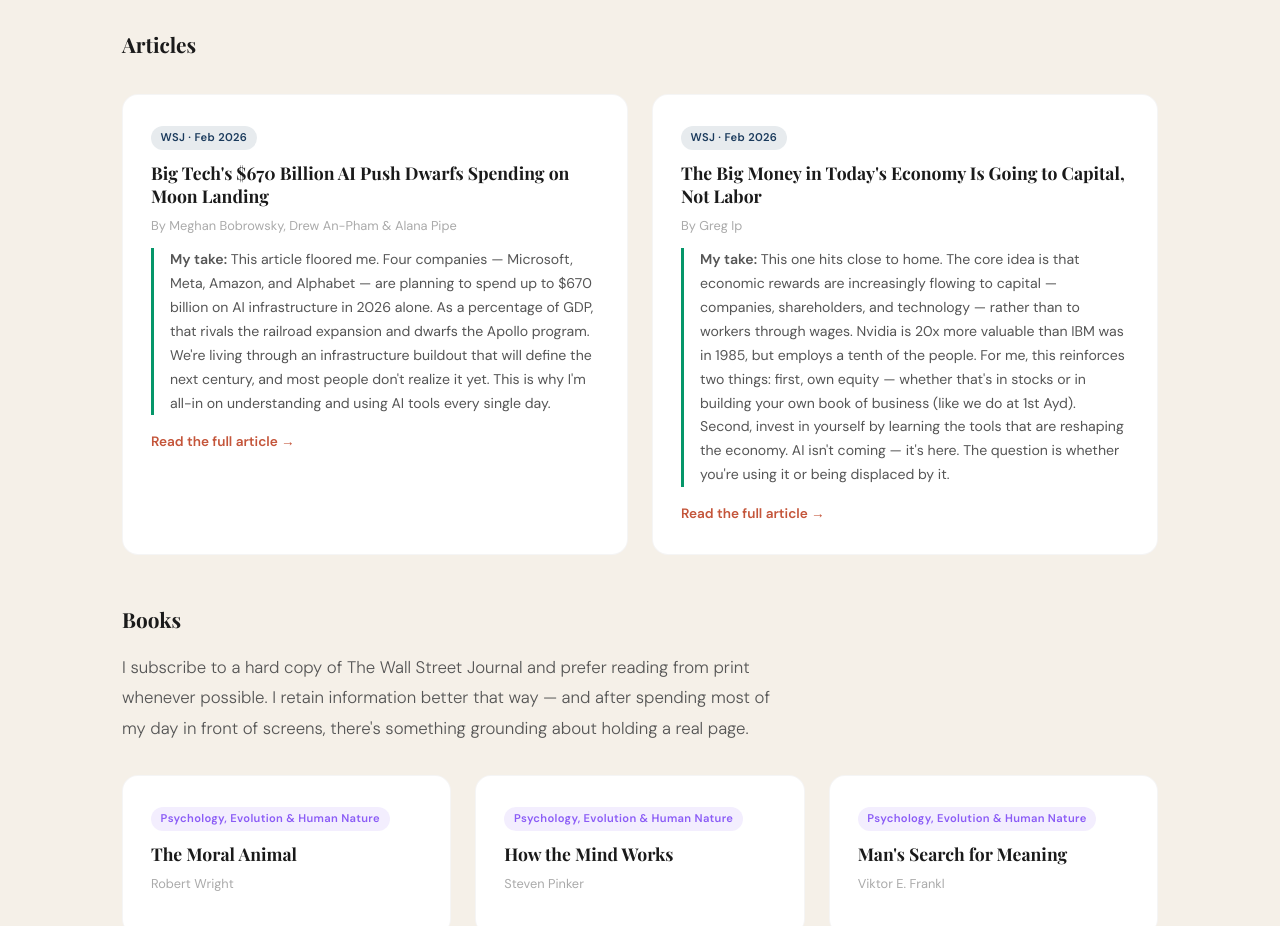
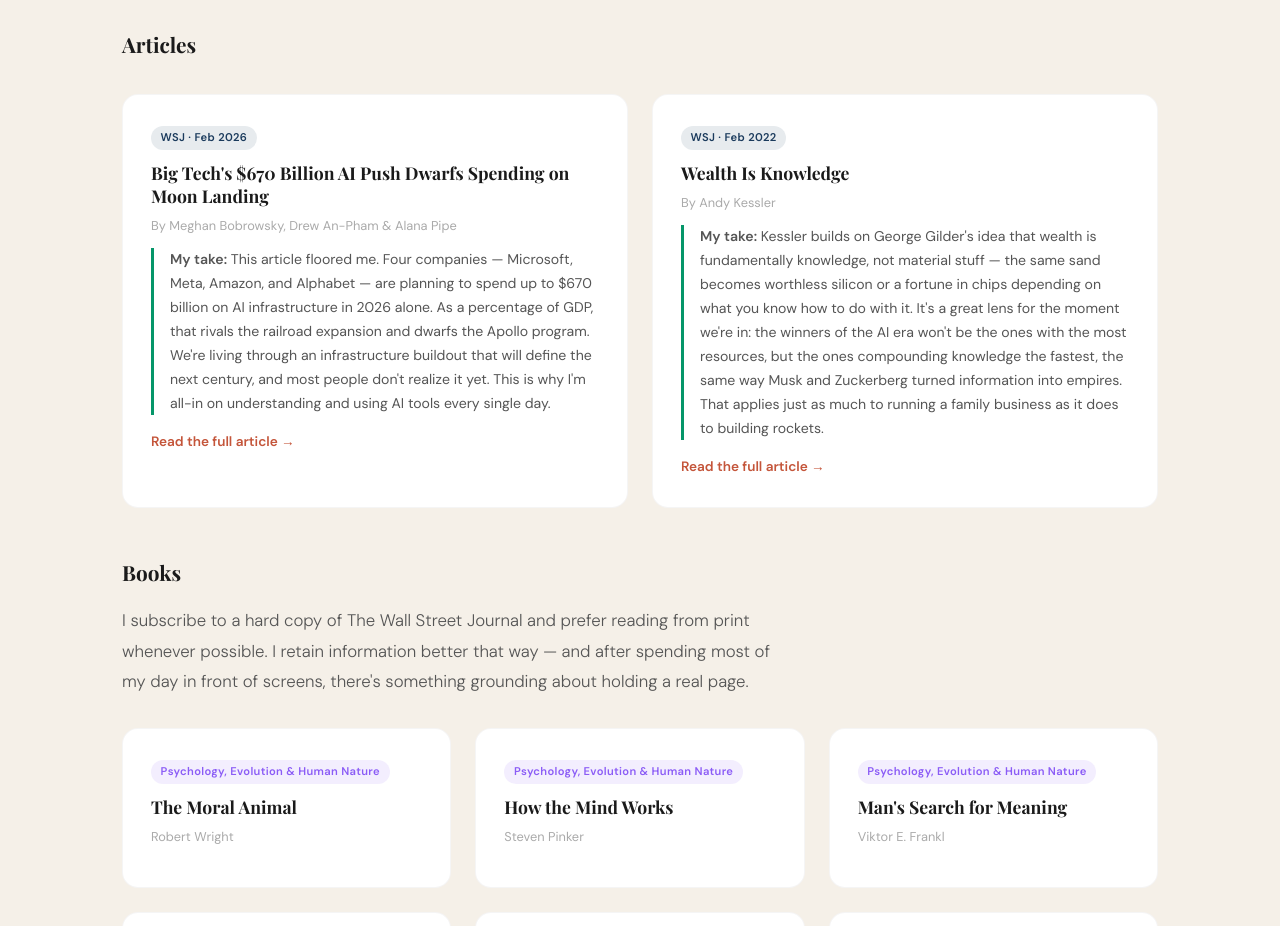
Before and after one commit to tennistom/tennistom.github.io, a plain HTML site: page index.html in a window 1280 px wide. Shown: the part 9500-10426 px from the top of the page. Drawn offline with nearby package versions, Linux system fonts and the light colour scheme.

Commit message:
Swap reading list article to Wealth Is Knowledge

```diff
--- a/index.html
+++ b/index.html
@@ -1256,13 +1256,13 @@
       <a href="https://www.wsj.com/tech/ai/ai-spending-tech-companies-compared-02b90046" target="_blank" class="referral-link" style="margin-top: 1rem; display: inline-flex;">Read the full article →</a>
     </div>
     <div class="reading-card">
-      <span class="source-badge" style="background: rgba(26,58,92,0.1); color: var(--tesla-blue);">WSJ · Feb 2026</span>
-      <h4>The Big Money in Today's Economy Is Going to Capital, Not Labor</h4>
-      <p class="author">By Greg Ip</p>
+      <span class="source-badge" style="background: rgba(26,58,92,0.1); color: var(--tesla-blue);">WSJ · Feb 2022</span>
+      <h4>Wealth Is Knowledge</h4>
+      <p class="author">By Andy Kessler</p>
       <div class="my-take">
-        <strong>My take:</strong> This one hits close to home. The core idea is that economic rewards are increasingly flowing to capital — companies, shareholders, and technology — rather than to workers through wages. Nvidia is 20x more valuable than IBM was in 1985, but employs a tenth of the people. For me, this reinforces two things: first, own equity — whether that's in stocks or in building your own book of business (like we do at 1st Ayd). Second, invest in yourself by learning the tools that are reshaping the economy. AI isn't coming — it's here. The question is whether you're using it or being displaced by it.
+        <strong>My take:</strong> Kessler builds on George Gilder's idea that wealth is fundamentally knowledge, not material stuff — the same sand becomes worthless silicon or a fortune in chips depending on what you know how to do with it. It's a great lens for the moment we're in: the winners of the AI era won't be the ones with the most resources, but the ones compounding knowledge the fastest, the same way Musk and Zuckerberg turned information into empires. That applies just as much to running a family business as it does to building rockets.
       </div>
-      <a href="https://www.wsj.com/economy/jobs/capital-labor-wealth-economy-2fcf6c2f" target="_blank" class="referral-link" style="margin-top: 1rem; display: inline-flex;">Read the full article →</a>
+      <a href="https://www.wsj.com/opinion/wealth-is-knowledge-information-economics-industry-computers-george-gilder-capitalism-musk-zuckerberg-11644175297" target="_blank" class="referral-link" style="margin-top: 1rem; display: inline-flex;">Read the full article →</a>
     </div>
   </div>
 
```
